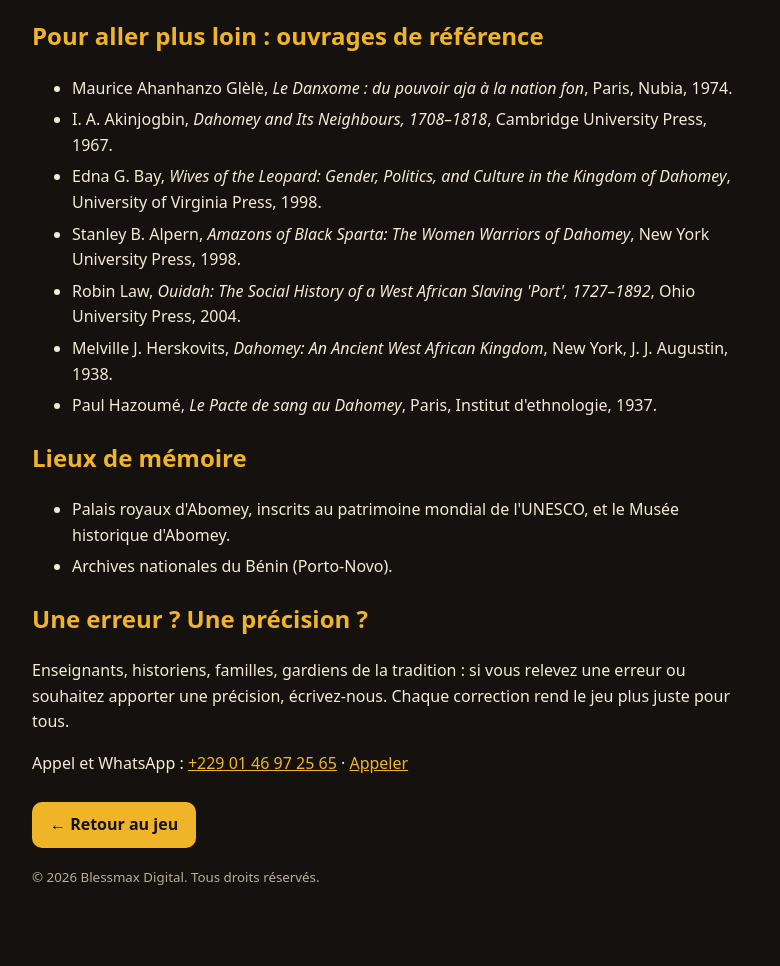
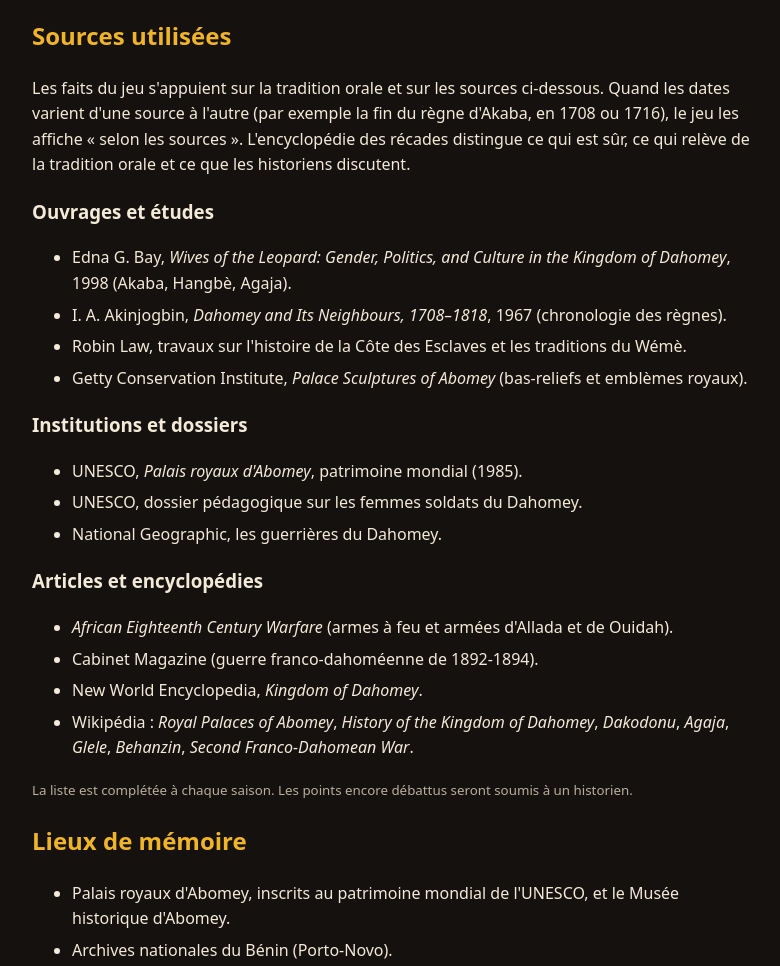
Before and after one commit to akiyobabatounde-dotcom/danxome-web, a plain HTML site: page auteur.html in a window 1280 px wide. Shown: the part 793-1759 px from the top of the page, without its empty margins (248-1028 px from the left). Before the commit the page ends 1723 px from the top, so only its background shows below. Drawn offline with Linux system fonts and the light colour scheme.

Commit message:
Update auteur.html

```diff
--- a/auteur.html
+++ b/auteur.html
@@ -24,16 +24,29 @@ Archiviste de formation — Licence en Sciences et Techniques de l'Information D
 </ul>
 <p>Le contenu historique est relu et complété au fil des saisons.</p>
 
-<h2>Pour aller plus loin : ouvrages de référence</h2>
+<h2>Sources utilisées</h2>
+<p>Les faits du jeu s'appuient sur la tradition orale et sur les sources ci-dessous. Quand les dates varient d'une source à l'autre (par exemple la fin du règne d'Akaba, en 1708 ou 1716), le jeu les affiche « selon les sources ». L'encyclopédie des récades distingue ce qui est sûr, ce qui relève de la tradition orale et ce que les historiens discutent.</p>
+<h3>Ouvrages et études</h3>
 <ul>
-<li>Maurice Ahanhanzo Glèlè, <i>Le Danxome : du pouvoir aja à la nation fon</i>, Paris, Nubia, 1974.</li>
-<li>I. A. Akinjogbin, <i>Dahomey and Its Neighbours, 1708–1818</i>, Cambridge University Press, 1967.</li>
-<li>Edna G. Bay, <i>Wives of the Leopard: Gender, Politics, and Culture in the Kingdom of Dahomey</i>, University of Virginia Press, 1998.</li>
-<li>Stanley B. Alpern, <i>Amazons of Black Sparta: The Women Warriors of Dahomey</i>, New York University Press, 1998.</li>
-<li>Robin Law, <i>Ouidah: The Social History of a West African Slaving 'Port', 1727–1892</i>, Ohio University Press, 2004.</li>
-<li>Melville J. Herskovits, <i>Dahomey: An Ancient West African Kingdom</i>, New York, J. J. Augustin, 1938.</li>
-<li>Paul Hazoumé, <i>Le Pacte de sang au Dahomey</i>, Paris, Institut d'ethnologie, 1937.</li>
+<li>Edna G. Bay, <i>Wives of the Leopard: Gender, Politics, and Culture in the Kingdom of Dahomey</i>, 1998 (Akaba, Hangbè, Agaja).</li>
+<li>I. A. Akinjogbin, <i>Dahomey and Its Neighbours, 1708–1818</i>, 1967 (chronologie des règnes).</li>
+<li>Robin Law, travaux sur l'histoire de la Côte des Esclaves et les traditions du Wémè.</li>
+<li>Getty Conservation Institute, <i>Palace Sculptures of Abomey</i> (bas-reliefs et emblèmes royaux).</li>
 </ul>
+<h3>Institutions et dossiers</h3>
+<ul>
+<li>UNESCO, <i>Palais royaux d'Abomey</i>, patrimoine mondial (1985).</li>
+<li>UNESCO, dossier pédagogique sur les femmes soldats du Dahomey.</li>
+<li>National Geographic, les guerrières du Dahomey.</li>
+</ul>
+<h3>Articles et encyclopédies</h3>
+<ul>
+<li><i>African Eighteenth Century Warfare</i> (armes à feu et armées d'Allada et de Ouidah).</li>
+<li>Cabinet Magazine (guerre franco-dahoméenne de 1892-1894).</li>
+<li>New World Encyclopedia, <i>Kingdom of Dahomey</i>.</li>
+<li>Wikipédia : <i>Royal Palaces of Abomey</i>, <i>History of the Kingdom of Dahomey</i>, <i>Dakodonu</i>, <i>Agaja</i>, <i>Glele</i>, <i>Behanzin</i>, <i>Second Franco-Dahomean War</i>.</li>
+</ul>
+<p><small>La liste est complétée à chaque saison. Les points encore débattus seront soumis à un historien.</small></p>
 
 <h2>Lieux de mémoire</h2>
 <ul>
```
